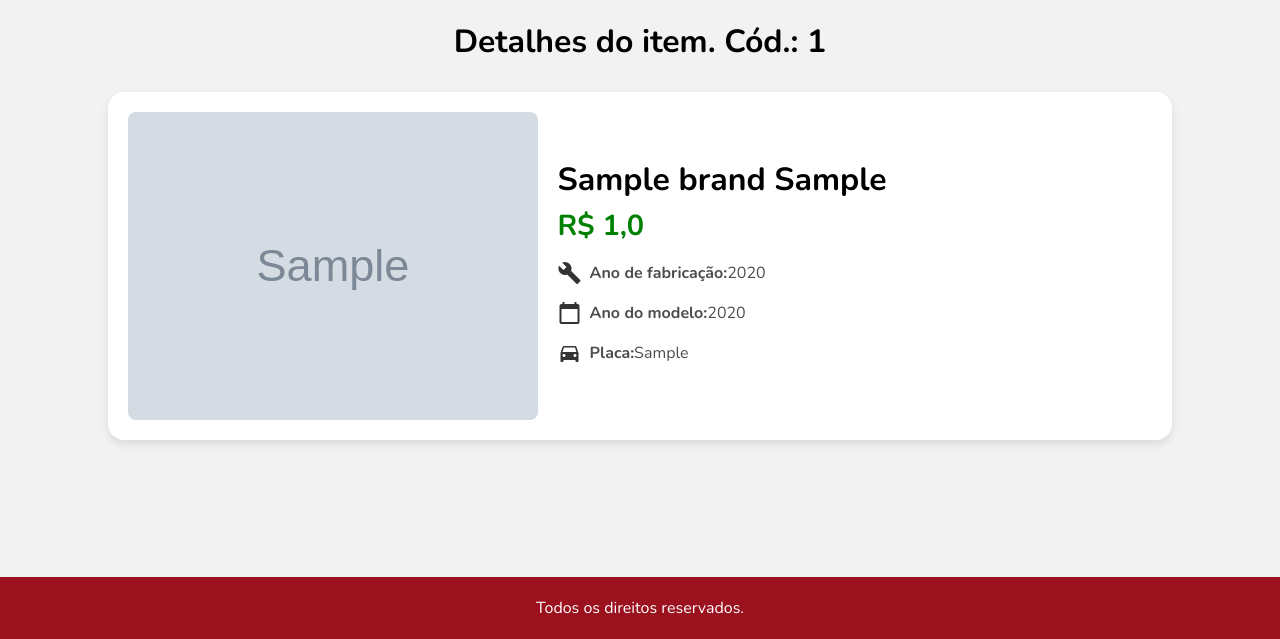
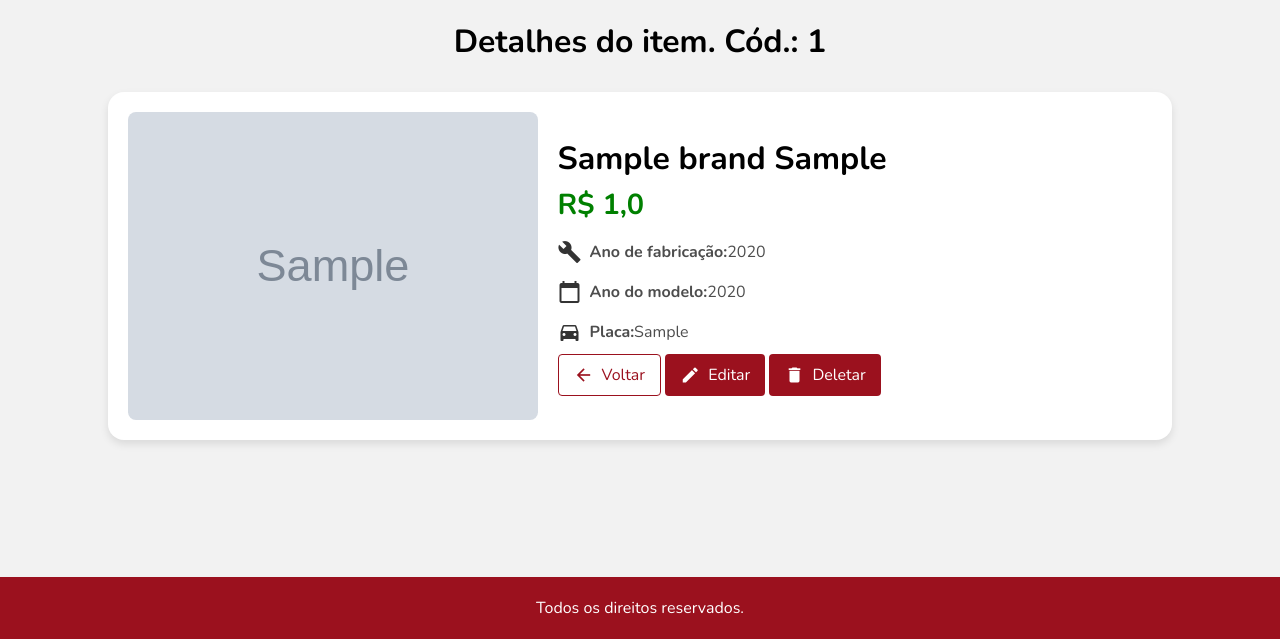
Before and after one commit to joaomacedocb/projeto-catalog, a Django app: page /item/1/ in a window 1280 px wide. Shown: the part 350-989 px from the top of the page. Run offline with Django 5.2, Linux system fonts and the light colour scheme; tables that the repository leaves empty hold one stand-in row (values such as "Sample post"); grey boxes marked "Sample" are stand-in pictures.

Commit message:
Adicionado botoes de acao na tela de detalhes

```diff
--- a/app/static/app/style.css
+++ b/app/static/app/style.css
@@ -305,6 +305,10 @@ h1 {
     margin-bottom: 0.8rem;
 }
 
+.form-group .custom-input {
+    background-color: #333;
+}
+
 .logo-login {
     background-color: #9B111E;
     padding: 1.2rem;
@@ -386,6 +390,72 @@ h1 {
     color: #333;
 }
 
+.btn-edit {
+    display: inline-flex;
+    align-items: center;
+    background-color: #9B111E;
+    color: white;
+    padding: 10px 15px;
+    border-radius: 4px;
+    text-decoration: none;
+    font-size: 16px;
+    transition: background-color 0.3s ease;
+}
+
+.btn-edit .material-icons {
+    margin-right: 8px;
+    font-size: 20px;
+}
+
+.btn-edit:hover {
+    background-color: #840e1a;
+}
+
+.btn-delete {
+    display: inline-flex;
+    align-items: center;
+    background-color: #9B111E;
+    color: white;
+    padding: 10px 15px;
+    border-radius: 4px;
+    text-decoration: none;
+    font-size: 16px;
+    transition: background-color 0.3s ease;
+}
+
+.btn-delete .material-icons {
+    margin-right: 8px;
+    font-size: 20px;
+}
+
+.btn-delete:hover {
+    background-color: #840e1a;
+}
+
+.btn-back-secondary {
+    display: inline-flex;
+    align-items: center;
+    background-color: white;
+    color: #9B111E;
+    border: 1px solid #9B111E;
+    padding: 9px 15px;
+    border-radius: 4px;
+    text-decoration: none;
+    font-size: 16px;
+    transition: background-color 0.3s ease, color 0.3s ease;
+}
+
+.btn-back-secondary .material-icons {
+    margin-right: 8px;
+    font-size: 20px;
+    color: #9B111E;
+}
+
+.btn-back-secondary:hover {
+    background-color: #dedede;
+}
+
+
 @media (max-width: 768px) {
     .card-item {
         flex-direction: column;
@@ -406,3 +476,21 @@ h1 {
     justify-content: center;
     align-items: center;
 }
+
+
+/* Estilo da edicao de itens */
+.edit-options {
+    display: flex;
+    flex-direction: column;
+}
+
+.back-button {
+    margin-top: 0.4rem;
+    text-decoration: none;
+    border: #9B111E 1px solid;
+    color: #9B111E;
+    padding: 0.5rem 0;
+    text-align: center;
+    border-radius: 4px;
+    font-size: 16px;
+}
--- a/cars/templates/item_detail.html
+++ b/cars/templates/item_detail.html
@@ -29,6 +29,17 @@
             <strong>Placa:</strong> {{ object.plate }}
           </p>
         </div>
+        <div class="actions-details">
+            <a href="#" class="btn-back-secondary">
+                <span class="material-icons">arrow_back</span> Voltar
+            </a>
+            <a href="{% url 'item_update' pk=object.pk %}" class="btn-edit">
+                <span class="material-icons">edit</span> Editar
+            </a>
+            <a href="#" class="btn-delete">
+                <span class="material-icons">delete</span> Deletar
+            </a>
+        </div>
       </section>
   </div>
 {% endblock %}
```
